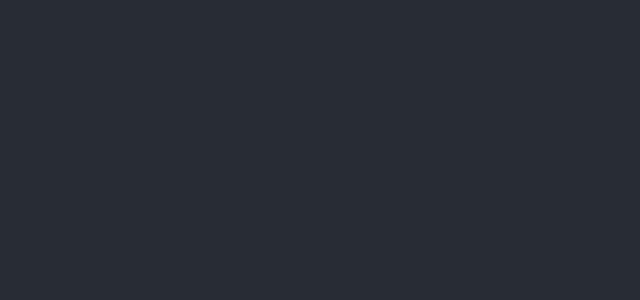
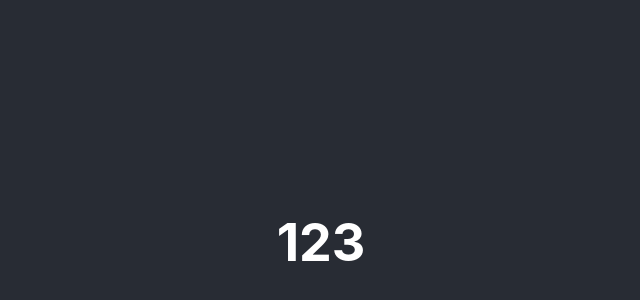
Before and after one commit to moyongkexing/typescript, a React (Create React App) app: page / in a window 1280 px wide. Shown: the part 158-458 px from the top of the page, without its empty margins (319-959 px from the left). Built offline with nearby package versions, Linux system fonts and the light colour scheme.

Commit message:
React Hooks Props型

```diff
--- a/src/App.tsx
+++ b/src/App.tsx
@@ -4,6 +4,7 @@
 import { number, string } from 'yargs';
 import { NumericLiteral } from '@babel/types';
 import Data from "./data.json";
+import TestComponent from './TestComponent';
 
 type USERS = typeof Data;
 interface NAME {
@@ -102,20 +103,20 @@
 let comp2:string = comp1;
 
 let comp3:string = "test";
-let comp4: "test" = comp3;
+// let comp4: "test" = comp3;
 
 let funcComp1 = (x:number) => {}
 let funcComp2 = (x:string) => {}
 
-funcComp1 = funcComp2;
-funcComp2 = funcComp1;
+// funcComp1 = funcComp2;
+// funcComp2 = funcComp1;
 
 // Generixs
 interface GEN<T>{
   item: T;
 }
 const gen0: GEN<string> = {item: "hello"};
-const gen1: GEN = {item: "hello"};
+// const gen1: GEN = {item: "hello"};
 const gen2: GEN<number> = {item: 12};
 
 interface GEN1<T=string>{
@@ -127,7 +128,7 @@
   item: T;
 }
 const gen4: GEN2<string> = { item: "test"};
-const gen5: GEN2<boolean> = { item: false };
+// const gen5: GEN2<boolean> = { item: false };
 
 
 function funcGen<T>(props: T) {
@@ -140,7 +141,7 @@
   return{value: props}
 }
 const gen8 = funcGen1("string");
-const gen9 = funcGen1(123);
+// const gen9 = funcGen1(123);
 
 interface Props {
   price: number;
@@ -155,10 +156,12 @@
 }
 
 
-function App() {
+const App: React.FC = () => {
   return (
     <div className="App">
-      <header className="App-header"></header>
+      <header className="App-header">
+        <TestComponent text={123} />
+      </header>
     </div>
   );
 }
--- /dev/null
+++ b/src/TestComponent.tsx
@@ -0,0 +1,14 @@
+import React from 'react'
+
+interface Props {
+  text: string
+}
+const TestComponent:React.FC<Props> = (props) => {
+  return (
+    <div>
+      <h1>{props.text}</h1>
+    </div>
+  );
+}
+
+export default TestComponent
```
